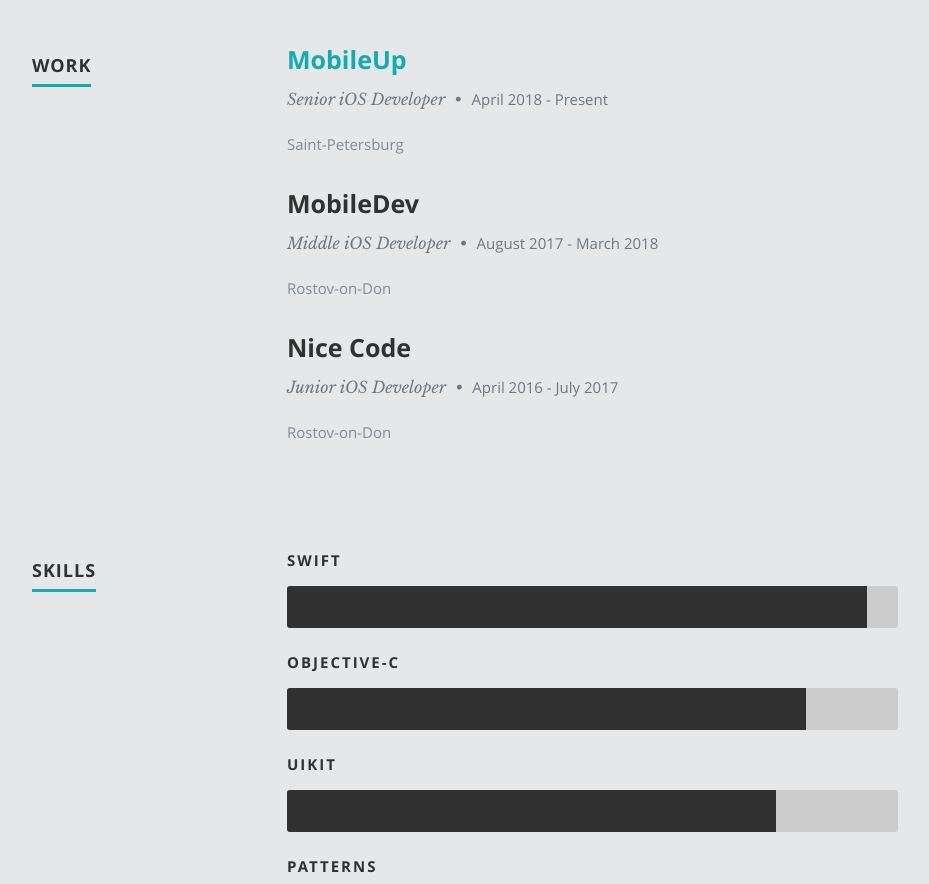
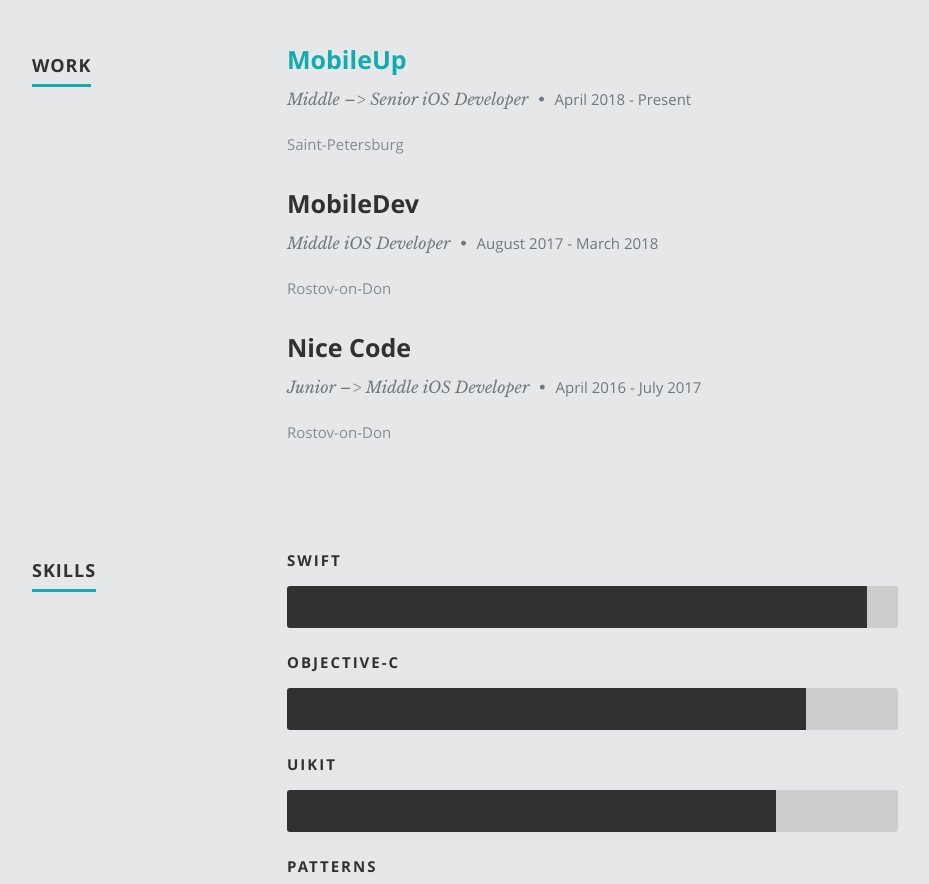
Before and after one commit to maxial/maxial.github.io, a plain HTML site: page index.html in a window 1280 px wide. Shown: the part 1842-2726 px from the top of the page, without its empty margins (118-1047 px from the left). Drawn offline with nearby package versions, Linux system fonts and the light colour scheme.

Commit message:
work section

```diff
--- a/index.html
+++ b/index.html
@@ -185,7 +185,7 @@
 
 						<h3><a href="https://mobileup.ru/">MobileUp</a></h3>
 
-						<p class="info">Senior iOS Developer <span>&bull;</span> <em class="date">April 2018 - Present</em></p>
+						<p class="info">Middle –> Senior iOS Developer <span>&bull;</span> <em class="date">April 2018 - Present</em></p>
 
 						<p>Saint-Petersburg</p>
 
@@ -213,7 +213,7 @@
 
 						<h3>Nice Code</h3>
 
-						<p class="info">Junior iOS Developer <span>&bull;</span> <em class="date">April 2016 - July 2017</em></p>
+						<p class="info">Junior –> Middle iOS Developer <span>&bull;</span> <em class="date">April 2016 - July 2017</em></p>
 
 						<p>Rostov-on-Don</p>
 
```
Also changed, not shown: 1 other file.
